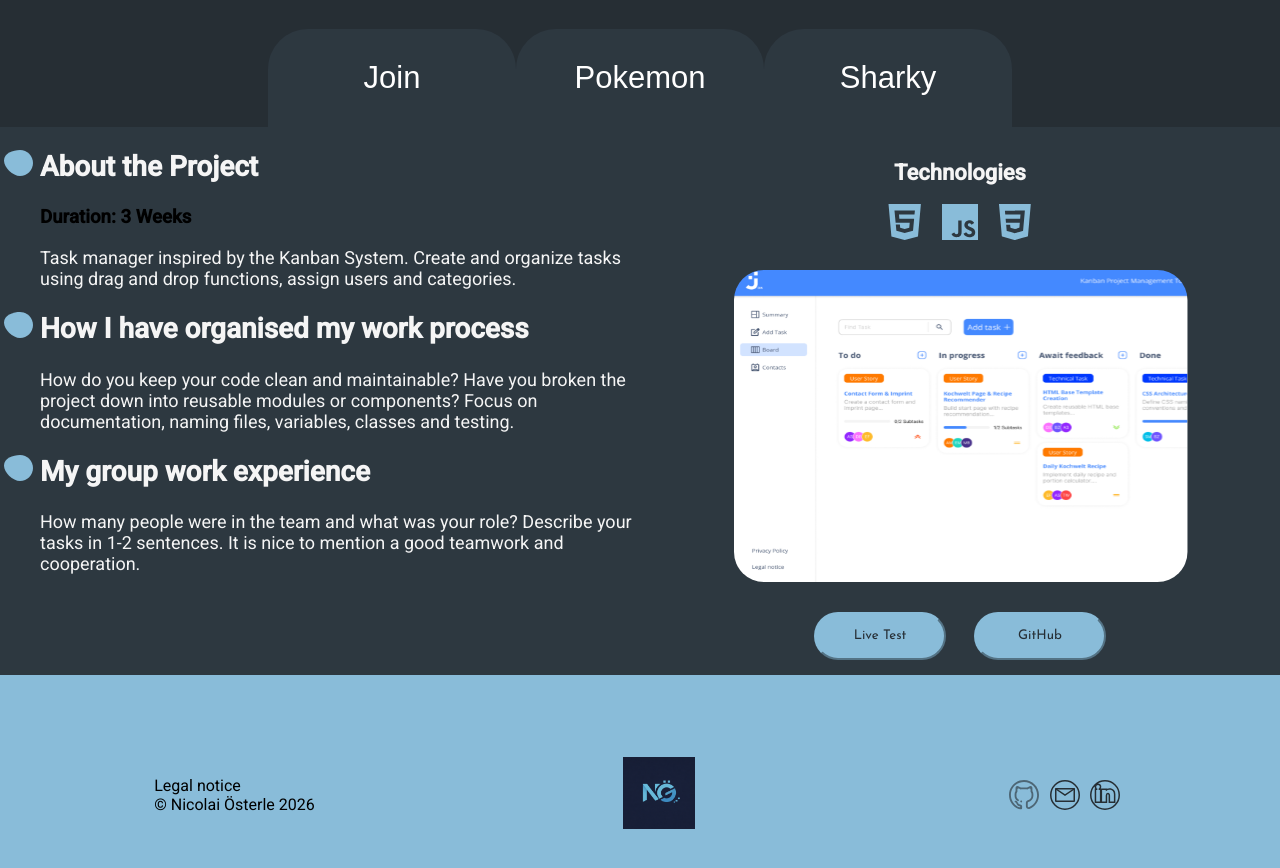
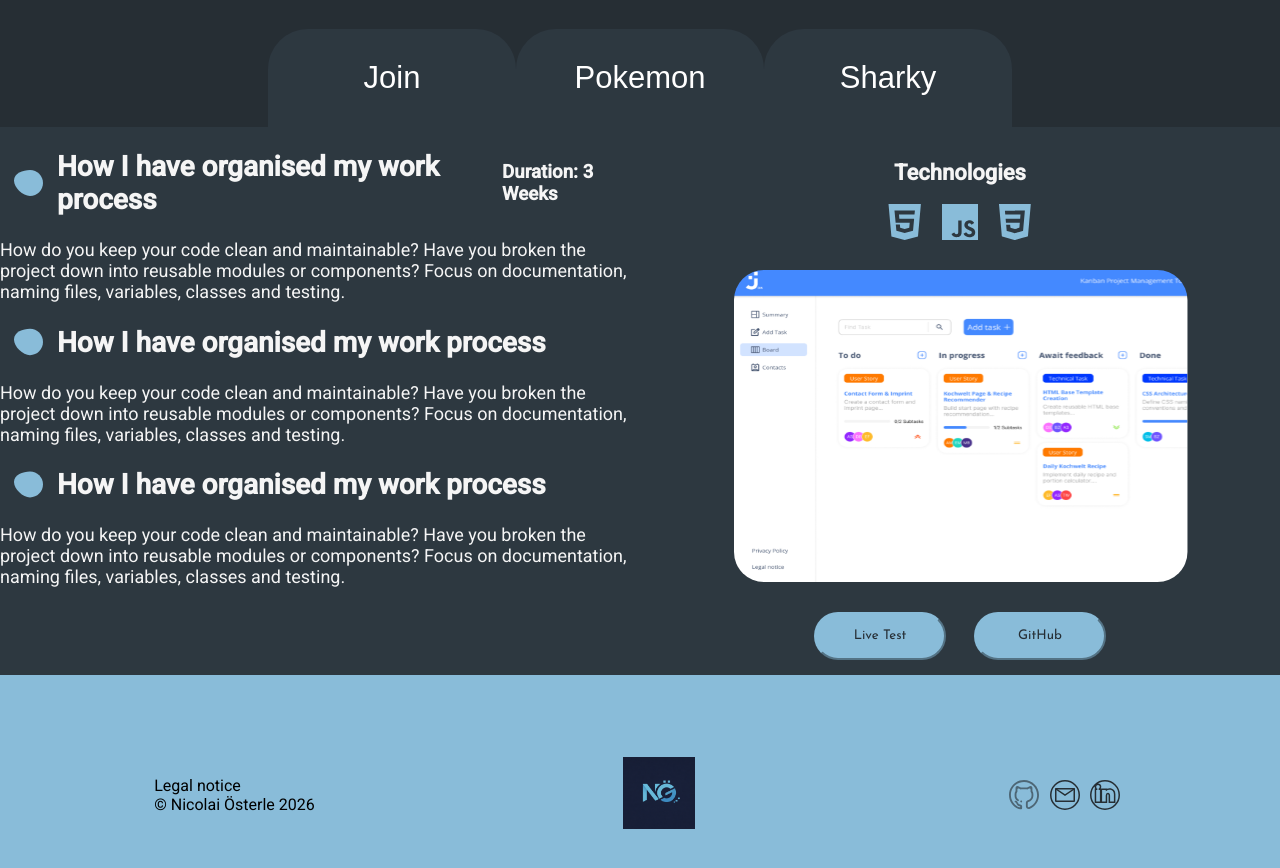
Before and after one commit to SilverBlure/portfoli, an Angular app: page / in a window 1280 px wide. Shown: the part 1720-2588 px from the top of the page. Built offline with nearby package versions, Linux system fonts and the light colour scheme.

Commit message:
change back to img instead of list

```diff
--- a/src/app/my-projects/join/join.component.html
+++ b/src/app/my-projects/join/join.component.html
@@ -1,36 +1,44 @@
 <div class="rows">
     <div class="leftRow">
         <div>
-            <ul>
-                <li>
-                    <div>
-                    <h2>About the Project</h2><h3>Duration: 3 Weeks</h3>
-                    </div>
-                    <span>Task manager inspired by the Kanban System. Create and organize tasks using drag and drop
-                        functions, assign users and categories.</span>
-                </li>
+            <div>
+                <img src="./../../../assets/icons/Ellipse 8.svg">
+                <h2>How I have organised my work process</h2>
+                <h3>Duration: 3 Weeks</h3>
+            </div>
+            <div>
 
-            </ul>
+                <span>How do you keep your code clean and maintainable? Have you broken the project down into
+                    reusable modules or components? Focus on documentation, naming files, variables, classes and
+                    testing.</span>
+            </div>
         </div>
         <div>
-            <ul>
-                <li>
-                    <h2>How I have organised my work process</h2>
-                    <span>How do you keep your code clean and maintainable? Have you broken the project down into
-                        reusable modules or components? Focus on documentation, naming files, variables, classes and
-                        testing.</span>
-                </li>
-            </ul>
+
+            <div>
+                <img src="./../../../assets/icons/Ellipse 8.svg">
+                <h2>How I have organised my work process</h2>
+            </div>
+            <div>
+
+                <span>How do you keep your code clean and maintainable? Have you broken the project down into
+                    reusable modules or components? Focus on documentation, naming files, variables, classes and
+                    testing.</span>
+            </div>
+
+
         </div>
         <div>
-            <ul>
-                <li>
-                    <h2>My group work experience</h2>
-                    <span>How many people were in the team and what was your role? Describe your tasks in 1-2 sentences.
-                        It is nice to mention a good teamwork and cooperation.</span>
-                </li>
+            <div>
+                <img src="./../../../assets/icons/Ellipse 8.svg">
+                <h2>How I have organised my work process</h2>
+            </div>
+            <div>
 
-            </ul>
+                <span>How do you keep your code clean and maintainable? Have you broken the project down into
+                    reusable modules or components? Focus on documentation, naming files, variables, classes and
+                    testing.</span>
+            </div>
         </div>
     </div>
 
--- a/src/app/my-projects/join/join.component.scss
+++ b/src/app/my-projects/join/join.component.scss
@@ -28,6 +28,20 @@ button {
 
 .leftRow {
     width: 50%;
+    >div{
+        >div{
+            display: flex;
+            >img{
+                margin: 14px;
+            }
+            >h3{
+                color: whitesmoke;
+                display: flex;
+                align-items: center;
+                justify-content: space-between;
+            }
+        }
+    }
 }
 
 .rightRow {
@@ -74,7 +88,3 @@ button {
     display: flex;
     justify-content: space-between;
 }
-
-ul{
-    list-style-image: url('./../../../assets/icons/Ellipse 8.svg');
-}
--- a/src/app/my-projects/pokemon/pokemon.component.scss
+++ b/src/app/my-projects/pokemon/pokemon.component.scss
@@ -75,9 +75,3 @@ button {
     display: flex;
     justify-content: space-between;
 }
-
-ul{
-    list-style-image: url('./../../../assets/icons/Ellipse 8.svg');
-
-    margin: 16px;
-}
--- a/src/app/my-projects/sharky/sharky.component.html
+++ b/src/app/my-projects/sharky/sharky.component.html
@@ -1,36 +1,44 @@
 <div class="rows">
     <div class="leftRow">
         <div>
-            <ul>
-                <li>
-                    <div>
-                    <h2>About the Project</h2><h3>Duration: 3 Weeks</h3>
-                    </div>
-                    <span>Task manager inspired by the Kanban System. Create and organize tasks using drag and drop
-                        functions, assign users and categories.</span>
-                </li>
+            <div style="display: flex;">
+                <img src="./../../../assets/icons/Ellipse 8.svg">
+                <h2>How I have organised my work process</h2>
+                <h3>Duration: 3 Weeks</h3>
+            </div>
+            <div>
 
-            </ul>
+                <span>How do you keep your code clean and maintainable? Have you broken the project down into
+                    reusable modules or components? Focus on documentation, naming files, variables, classes and
+                    testing.</span>
+            </div>
         </div>
         <div>
-            <ul>
-                <li>
-                    <h2>How I have organised my work process</h2>
-                    <span>How do you keep your code clean and maintainable? Have you broken the project down into
-                        reusable modules or components? Focus on documentation, naming files, variables, classes and
-                        testing.</span>
-                </li>
-            </ul>
+
+            <div>
+                <img src="./../../../assets/icons/Ellipse 8.svg">
+                <h2>How I have organised my work process</h2>
+            </div>
+            <div>
+
+                <span>How do you keep your code clean and maintainable? Have you broken the project down into
+                    reusable modules or components? Focus on documentation, naming files, variables, classes and
+                    testing.</span>
+            </div>
+
+
         </div>
         <div>
-            <ul>
-                <li>
-                    <h2>My group work experience</h2>
-                    <span>How many people were in the team and what was your role? Describe your tasks in 1-2 sentences.
-                        It is nice to mention a good teamwork and cooperation.</span>
-                </li>
+            <div>
+                <img src="./../../../assets/icons/Ellipse 8.svg">
+                <h2>How I have organised my work process</h2>
+            </div>
+            <div>
 
-            </ul>
+                <span>How do you keep your code clean and maintainable? Have you broken the project down into
+                    reusable modules or components? Focus on documentation, naming files, variables, classes and
+                    testing.</span>
+            </div>
         </div>
     </div>
 
--- a/src/app/my-projects/sharky/sharky.component.scss
+++ b/src/app/my-projects/sharky/sharky.component.scss
@@ -79,7 +79,3 @@ button {
     display: flex;
     justify-content: space-between;
 }
-
-ul{
-    list-style-image: url('./../../../assets/icons/Ellipse 8.svg');
-}
```
